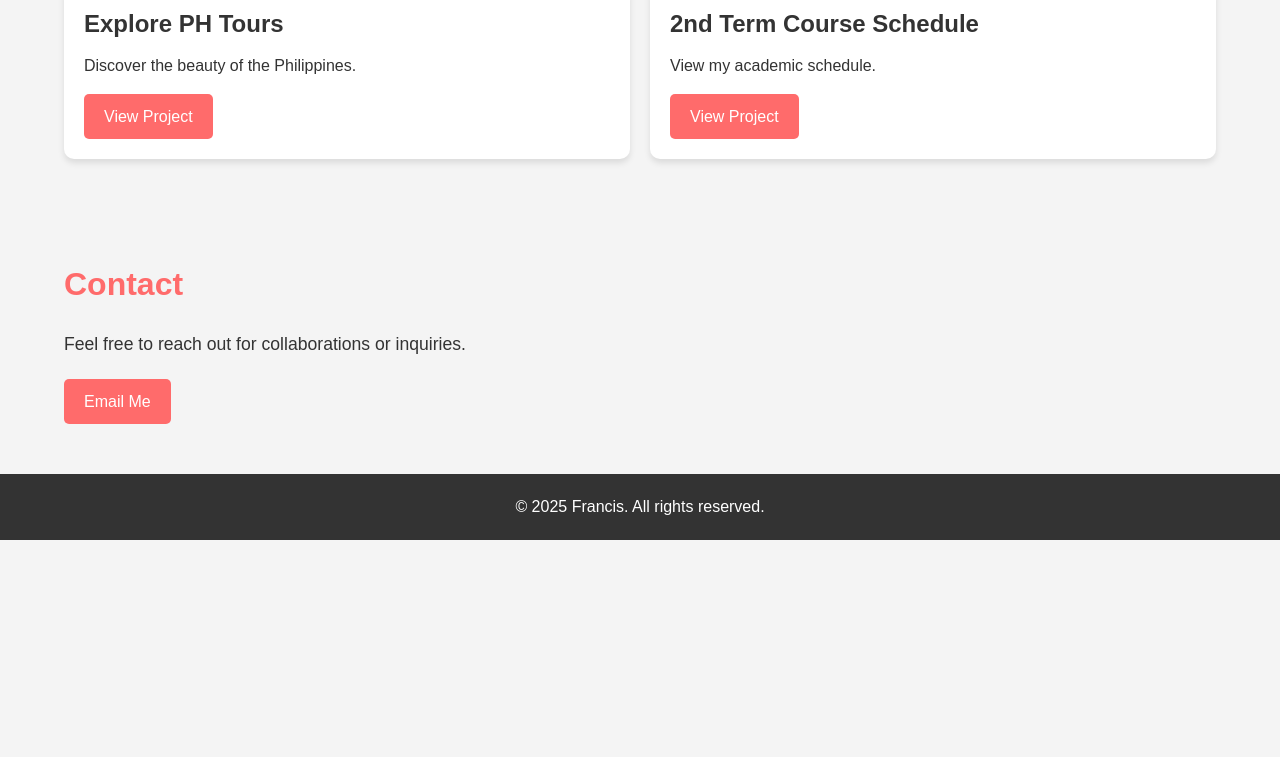
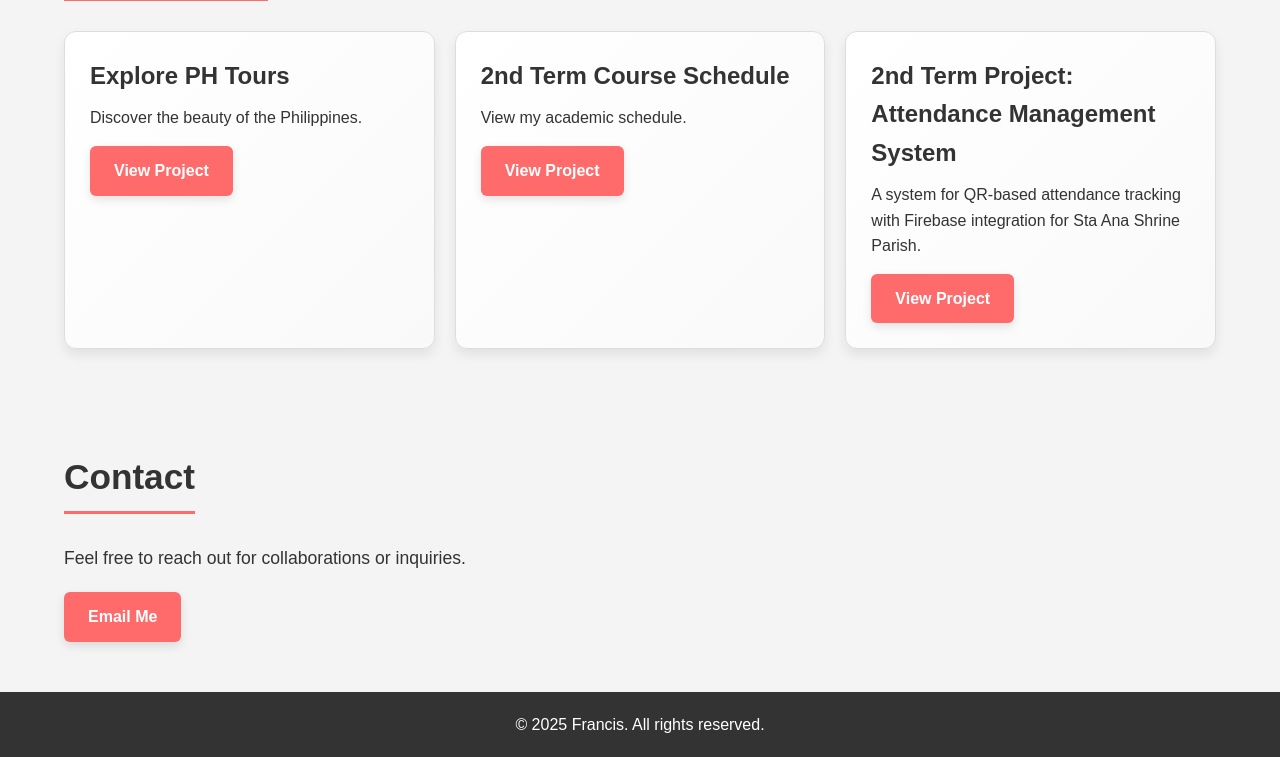
Before and after one commit to Elixer516/Elixer516.github.io, a plain HTML site: page index.html in a window 1280 px wide. Shown: the part 645-1402 px from the top of the page. Before the commit the page ends 1185 px from the top, so only its background shows below. Drawn offline with Linux system fonts and the light colour scheme.

Commit message:
Mild Changes
index and css

```diff
--- a/index.html
+++ b/index.html
@@ -74,6 +74,11 @@
                         <p>View my academic schedule.</p>
                         <a href="TupazCourseSchedule.html" target="_blank" class="btn">View Project</a>
                     </div>
+                    <div class="project-card">
+                        <h3>2nd Term Project: Attendance Management System</h3>
+                        <p>A system for QR-based attendance tracking with Firebase integration for Sta Ana Shrine Parish.</p>
+                        <a href="https://malayancollegesmindanaoo365-my.sharepoint.com/:f:/g/personal/nisollano_mcm_edu_ph/Evx7wAG1N-hOi7SE6zlobEcBSieZyNePqDdxw0LFKbQflA?e=IYFkzd" target="_blank" class="btn">View Project</a>
+                    </div>
                 </div>
             </div>
         </section>
--- a/styles.css
+++ b/styles.css
@@ -156,10 +156,14 @@ header p {
 }
 
 .section h2 {
-    font-size: 2rem;
-    margin-bottom: 20px;
-    color: #ff6b6b;
+    font-size: 2.2rem;
+    margin-bottom: 30px;
+    color: #333;
+    border-bottom: 3px solid #ff6b6b;
+    display: inline-block;
+    padding-bottom: 5px;
 }
+
 
 .section p {
     font-size: 1.1rem;
@@ -174,11 +178,14 @@ header p {
 }
 
 .project-card {
-    background-color: #fff;
-    padding: 20px;
-    border-radius: 10px;
-    box-shadow: 0 4px 6px rgba(0, 0, 0, 0.1);
-    transition: transform 0.3s ease, box-shadow 0.3s ease;
+    background: linear-gradient(135deg, #ffffff, #f9f9f9);
+    border: 1px solid #ddd;
+    padding: 25px;
+    border-radius: 12px;
+    box-shadow: 0 6px 12px rgba(0, 0, 0, 0.08);
+    transition: transform 0.3s ease, box-shadow 0.3s ease, background 0.3s ease;
+    position: relative;
+    overflow: hidden;
 }
 
 body.dark-mode .project-card {
@@ -187,8 +194,9 @@ body.dark-mode .project-card {
 }
 
 .project-card:hover {
-    transform: translateY(-10px);
-    box-shadow: 0 8px 12px rgba(0, 0, 0, 0.2);
+    transform: translateY(-8px);
+    box-shadow: 0 12px 24px rgba(0, 0, 0, 0.15);
+    background: linear-gradient(135deg, #ffefef, #fff5f5);
 }
 
 .project-card h3 {
@@ -203,16 +211,19 @@ body.dark-mode .project-card {
 
 .btn {
     display: inline-block;
-    padding: 10px 20px;
+    padding: 12px 24px;
+    font-weight: bold;
     background-color: #ff6b6b;
     color: #fff;
     text-decoration: none;
-    border-radius: 5px;
-    transition: background-color 0.3s ease;
+    border-radius: 6px;
+    transition: background-color 0.3s ease, transform 0.2s ease;
+    box-shadow: 0 4px 10px rgba(0, 0, 0, 0.1);
 }
 
 .btn:hover {
     background-color: #ff4c4c;
+    transform: scale(1.05);
 }
 
 /* Footer */
```
